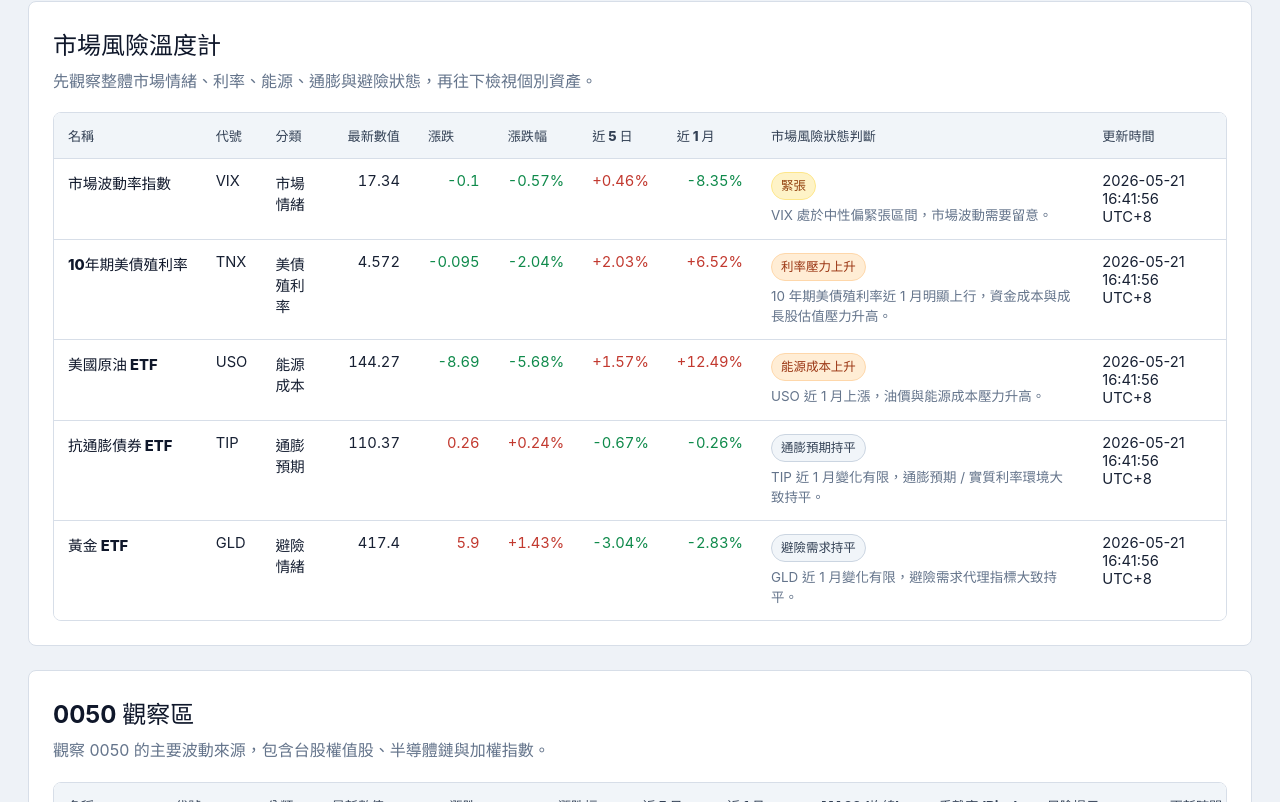
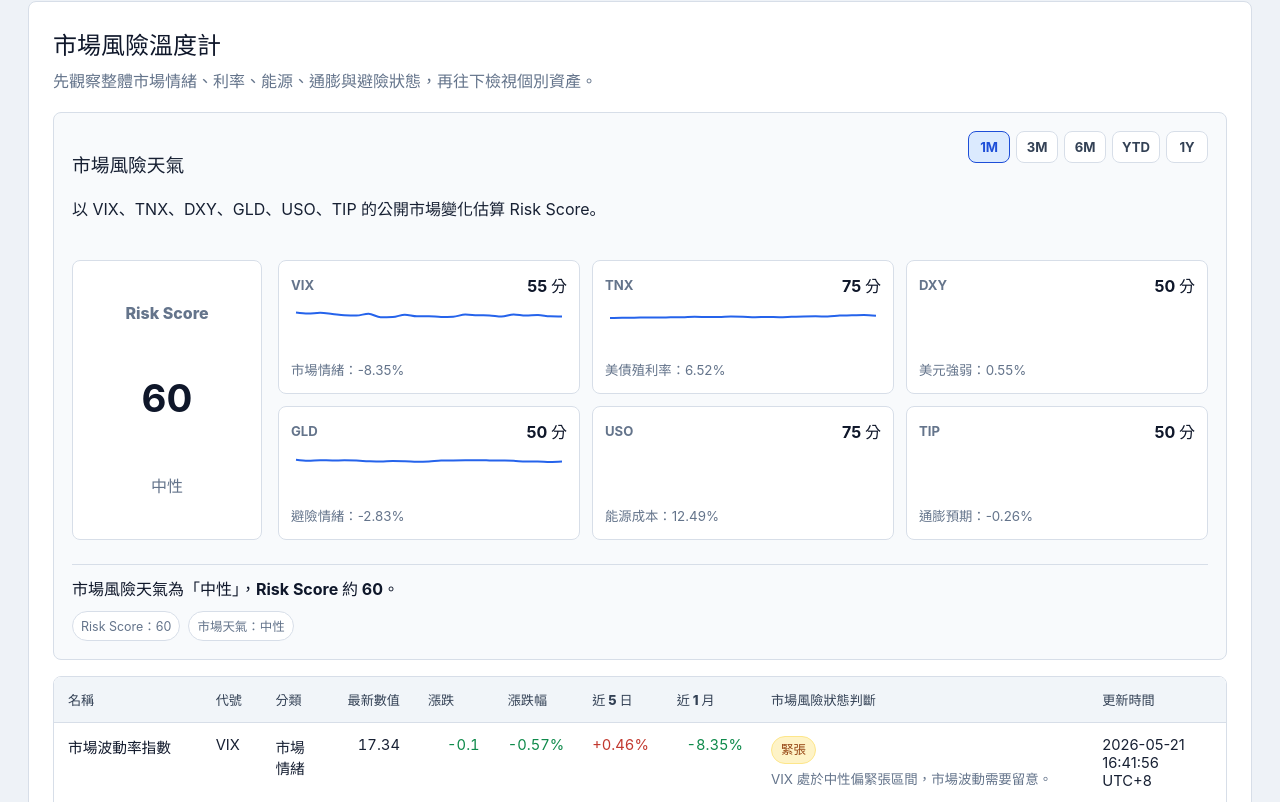
Before and after one commit to junyuo/market-watch-dashboard, a React (Vite) app: page / in a window 1280 px wide. Shown: the part 658-1460 px from the top of the page. Built offline with nearby package versions, Linux system fonts and the light colour scheme.

Commit message:
「市場風險天氣」現在搬到「市場風險溫度計」區塊內，放在風險表格上方

```diff
--- a/src/App.tsx
+++ b/src/App.tsx
@@ -1,6 +1,7 @@
 import { useEffect, useState } from "react";
 import { MarketInsightsSection } from "./components/MarketInsightsSection";
 import { MarketSection } from "./components/MarketSection";
+import { RiskWeatherPanel } from "./components/RiskWeatherPanel";
 import { SummaryCard } from "./components/SummaryCard";
 import { fallbackChartData, type DashboardChartData } from "./data/chartData";
 import { fallbackMarketData, type DashboardMarketData } from "./data/marketData";
@@ -91,7 +92,9 @@ function App() {
         showRiskSignals
         hideNotes
         hideRelatedAsset
-      />
+      >
+        <RiskWeatherPanel marketData={marketData} chartData={chartData} />
+      </MarketSection>
 
       <MarketSection
         title="0050 觀察區"
@@ -120,7 +123,7 @@ function App() {
         items={marketData.fxMacroItems}
       />
 
-      <MarketInsightsSection marketData={marketData} chartData={chartData} />
+      <MarketInsightsSection chartData={chartData} />
 
       <section className="update-panel" aria-label="資料更新時間">
         <div>
--- a/src/components/MarketInsightsSection.tsx
+++ b/src/components/MarketInsightsSection.tsx
@@ -13,47 +13,38 @@ import {
   XAxis,
   YAxis,
 } from "recharts";
-import type { DashboardChartData, TimeRange, TimeSeriesPoint } from "../data/chartData";
-import type { DashboardMarketData, MarketItem } from "../data/marketData";
+import type { DashboardChartData, TimeRange } from "../data/chartData";
 import {
   alignByDate,
-  filterByRange,
   formatPercent,
-  formatScore,
   getAnySeries,
   getSeries,
-  marketItem,
   normalizeSeries,
-  numericValue,
   periodReturn,
   periodSpread,
   round,
   timeRanges,
-  weatherForScore,
   type InsightCardData,
   type InsightMetric,
 } from "../utils/marketInsights";
 
 type MarketInsightsSectionProps = {
-  marketData: DashboardMarketData;
   chartData: DashboardChartData;
 };
 
 const chartColors = ["#2563eb", "#dc2626", "#16a34a", "#9333ea", "#f59e0b"];
 
-export function MarketInsightsSection({ marketData, chartData }: MarketInsightsSectionProps) {
+export function MarketInsightsSection({ chartData }: MarketInsightsSectionProps) {
   const [selectedRange, setSelectedRange] = useState<TimeRange>("1M");
 
   const tw0050 = useMemo(() => buildTw0050Insight(chartData, selectedRange), [chartData, selectedRange]);
   const us00646 = useMemo(() => buildUs00646Breakdown(chartData, selectedRange), [chartData, selectedRange]);
   const telecom = useMemo(() => buildTelecomComparison(chartData, selectedRange), [chartData, selectedRange]);
-  const risk = useMemo(() => buildRiskWeather(marketData, chartData, selectedRange), [marketData, chartData, selectedRange]);
   const fx = useMemo(() => buildFxMiniCards(chartData, selectedRange), [chartData, selectedRange]);
 
   const insightCards: InsightCardData[] = [
     tw0050.card,
     us00646.card,
-    risk.card,
   ];
 
   return (
@@ -172,27 +163,6 @@ export function MarketInsightsSection({ marketData, chartData }: MarketInsightsS
           )}
         </article>
 
-        <article className="chart-card insight-panel insight-panel--wide">
-          <PanelHeader
-            title="市場風險天氣"
-            description="以 VIX、TNX、DXY、GLD、USO、TIP 的公開市場變化估算 Risk Score。"
-            updatedAt={marketData.updatedAt}
-          />
-          <div className="risk-weather">
-            <div className={`risk-score risk-score--${risk.weather.level}`}>
-              <span>Risk Score</span>
-              <strong>{formatScore(risk.score)}</strong>
-              <em>{risk.weather.label}</em>
-            </div>
-            <div className="sparkline-grid">
-              {risk.indicators.map((indicator) => (
-                <SparklineCard key={indicator.symbol} indicator={indicator} />
-              ))}
-            </div>
-          </div>
-          <InsightSummary text={risk.summary} metrics={risk.metrics} />
-        </article>
-
         <article className="chart-card insight-panel">
           <PanelHeader
             title="美元壓力與匯率小卡"
@@ -260,23 +230,6 @@ function InsightSummary({ text, metrics }: { text: string; metrics: InsightMetri
 
 function EmptyInsight() {
   return <div className="empty-chart">資料不足，不產生判讀</div>;
-}
-
-function SparklineCard({ indicator }: { indicator: RiskIndicator }) {
-  return (
-    <div className="sparkline-card">
-      <div>
-        <span>{indicator.symbol}</span>
-        <strong>{indicator.score} 分</strong>
-      </div>
-      <ResponsiveContainer width="100%" height={48}>
-        <LineChart data={indicator.sparkline}>
-          <Line type="monotone" dataKey="value" stroke="#2563eb" strokeWidth={2} dot={false} />
-        </LineChart>
-      </ResponsiveContainer>
-      <small>{indicator.note}</small>
-    </div>
-  );
 }
 
 function buildTw0050Insight(chartData: DashboardChartData, range: TimeRange) {
@@ -399,81 +352,6 @@ function buildTelecomComparison(chartData: DashboardChartData, range: TimeRange)
   };
 }
 
-type RiskIndicator = {
-  symbol: string;
-  score: number;
-  note: string;
-  sparkline: TimeSeriesPoint[];
-};
-
-function buildRiskWeather(marketData: DashboardMarketData, chartData: DashboardChartData, range: TimeRange) {
-  const riskDefinitions = [
-    { symbol: "VIX", weight: 0.25, score: scoreVix },
-    { symbol: "TNX", weight: 0.2, score: scoreChange },
-    { symbol: "DXY", weight: 0.15, score: scoreChange },
-    { symbol: "GLD", weight: 0.15, score: scoreChange },
-    { symbol: "USO", weight: 0.15, score: scoreChange },
-    { symbol: "TIP", weight: 0.1, score: scoreTip },
-  ];
-
-  const indicators: RiskIndicator[] = riskDefinitions.map((definition) => {
-    const item = marketItem(marketData, definition.symbol);
-    const value = numericValue(item?.price ?? "N/A");
-    const period1m = numericValue(item?.period1m ?? "N/A");
-    const score = definition.score(value, period1m);
-    return {
-      symbol: definition.symbol,
-      score,
-      note: item ? `${item.category}：${item.period1m}%` : "資料不足",
-      sparkline: filterByRange(getAnySeries(chartData, definition.symbol), range),
-    };
-  });
-
-  const score = indicators.length
-    ? indicators.reduce((sum, indicator, index) => sum + indicator.score * riskDefinitions[index].weight, 0)
-    : null;
-  const weather = weatherForScore(score);
-
-  return {
-    score,
-    weather,
-    indicators,
-    summary: score === null ? "資料不足，不產生判讀" : `市場風險天氣為「${weather.label}」，Risk Score 約 ${Math.round(score)}。`,
-    metrics: [
-      { label: "Risk Score", value: formatScore(score) },
-      { label: "市場天氣", value: weather.label },
-    ],
-    card: {
-      title: "市場風險天氣",
-      status: weather.label,
-      description: score === null ? "資料不足，不產生判讀。" : `綜合風險分數約 ${Math.round(score)} / 100。`,
-      level: weather.level,
-      metrics: [{ label: "Risk Score", value: formatScore(score) }],
-    } satisfies InsightCardData,
-  };
-}
-
-function scoreVix(value: number | null) {
-  if (value === null) return 50;
-  if (value >= 25) return 90;
-  if (value >= 15) return 55;
-  return 20;
-}
-
-function scoreChange(_value: number | null, period1m: number | null) {
-  if (period1m === null) return 50;
-  if (period1m >= 5) return 75;
-  if (period1m <= -5) return 35;
-  return 50;
-}
-
-function scoreTip(_value: number | null, period1m: number | null) {
-  if (period1m === null) return 50;
-  if (period1m >= 1) return 65;
-  if (period1m <= -1) return 45;
-  return 50;
-}
-
 function buildFxMiniCards(chartData: DashboardChartData, range: TimeRange) {
   const usd = periodReturn(getSeries(chartData, "usdTwd", "USD/TWD"), range);
   const jpy = periodReturn(getSeries(chartData, "jpyTwd", "JPY/TWD"), range);
--- a/src/components/MarketSection.tsx
+++ b/src/components/MarketSection.tsx
@@ -1,4 +1,5 @@
 import type { MarketItem } from "../data/marketData";
+import type { ReactNode } from "react";
 import { MarketTable } from "./MarketTable";
 
 type MarketSectionProps = {
@@ -11,6 +12,7 @@ type MarketSectionProps = {
   showTechnicalMetrics?: boolean;
   showTechnicalRiskHint?: boolean;
   alignChangeColumns?: boolean;
+  children?: ReactNode;
 };
 
 export function MarketSection({
@@ -23,6 +25,7 @@ export function MarketSection({
   showTechnicalMetrics = false,
   showTechnicalRiskHint = false,
   alignChangeColumns = false,
+  children,
 }: MarketSectionProps) {
   return (
     <section className="dashboard-section">
@@ -30,6 +33,7 @@ export function MarketSection({
         <h2>{title}</h2>
         <p>{description}</p>
       </div>
+      {children}
       <MarketTable
         items={items}
         showRiskSignals={showRiskSignals}
--- /dev/null
+++ b/src/components/RiskWeatherPanel.tsx
@@ -0,0 +1,157 @@
+import { useMemo, useState } from "react";
+import { Line, LineChart, ResponsiveContainer } from "recharts";
+import type { DashboardChartData, TimeRange, TimeSeriesPoint } from "../data/chartData";
+import type { DashboardMarketData } from "../data/marketData";
+import {
+  filterByRange,
+  formatScore,
+  marketItem,
+  numericValue,
+  timeRanges,
+  weatherForScore,
+} from "../utils/marketInsights";
+
+type RiskWeatherPanelProps = {
+  marketData: DashboardMarketData;
+  chartData: DashboardChartData;
+};
+
+type RiskIndicator = {
+  symbol: string;
+  score: number;
+  note: string;
+  sparkline: TimeSeriesPoint[];
+};
+
+export function RiskWeatherPanel({ marketData, chartData }: RiskWeatherPanelProps) {
+  const [selectedRange, setSelectedRange] = useState<TimeRange>("1M");
+  const risk = useMemo(() => buildRiskWeather(marketData, chartData, selectedRange), [marketData, chartData, selectedRange]);
+
+  return (
+    <div className="risk-weather-panel">
+      <div className="chart-card__header">
+        <div>
+          <h3>市場風險天氣</h3>
+          <p>以 VIX、TNX、DXY、GLD、USO、TIP 的公開市場變化估算 Risk Score。</p>
+        </div>
+        <div className="range-control" aria-label="市場風險天氣時間範圍">
+          {timeRanges.map((range) => (
+            <button
+              key={range}
+              className={selectedRange === range ? "is-active" : ""}
+              type="button"
+              onClick={() => setSelectedRange(range)}
+            >
+              {range}
+            </button>
+          ))}
+        </div>
+      </div>
+
+      <div className="risk-weather">
+        <div className={`risk-score risk-score--${risk.weather.level}`}>
+          <span>Risk Score</span>
+          <strong>{formatScore(risk.score)}</strong>
+          <em>{risk.weather.label}</em>
+        </div>
+        <div className="sparkline-grid">
+          {risk.indicators.map((indicator) => (
+            <SparklineCard key={indicator.symbol} indicator={indicator} />
+          ))}
+        </div>
+      </div>
+      <div className="insight-summary">
+        <strong>{risk.summary}</strong>
+        <div>
+          {risk.metrics.map((metric) => (
+            <span key={metric.label}>
+              {metric.label}：{metric.value}
+            </span>
+          ))}
+        </div>
+      </div>
+    </div>
+  );
+}
+
+function SparklineCard({ indicator }: { indicator: RiskIndicator }) {
+  return (
+    <div className="sparkline-card">
+      <div>
+        <span>{indicator.symbol}</span>
+        <strong>{indicator.score} 分</strong>
+      </div>
+      <ResponsiveContainer width="100%" height={48}>
+        <LineChart data={indicator.sparkline}>
+          <Line type="monotone" dataKey="value" stroke="#2563eb" strokeWidth={2} dot={false} />
+        </LineChart>
+      </ResponsiveContainer>
+      <small>{indicator.note}</small>
+    </div>
+  );
+}
+
+function buildRiskWeather(marketData: DashboardMarketData, chartData: DashboardChartData, range: TimeRange) {
+  const riskDefinitions = [
+    { symbol: "VIX", weight: 0.25, score: scoreVix },
+    { symbol: "TNX", weight: 0.2, score: scoreChange },
+    { symbol: "DXY", weight: 0.15, score: scoreChange },
+    { symbol: "GLD", weight: 0.15, score: scoreChange },
+    { symbol: "USO", weight: 0.15, score: scoreChange },
+    { symbol: "TIP", weight: 0.1, score: scoreTip },
+  ];
+
+  const indicators: RiskIndicator[] = riskDefinitions.map((definition) => {
+    const item = marketItem(marketData, definition.symbol);
+    const value = numericValue(item?.price ?? "N/A");
+    const period1m = numericValue(item?.period1m ?? "N/A");
+    const score = definition.score(value, period1m);
+    return {
+      symbol: definition.symbol,
+      score,
+      note: item ? `${item.category}：${item.period1m}%` : "資料不足",
+      sparkline: filterByRange(getAnySeries(chartData, definition.symbol), range),
+    };
+  });
+
+  const score = indicators.length
+    ? indicators.reduce((sum, indicator, index) => sum + indicator.score * riskDefinitions[index].weight, 0)
+    : null;
+  const weather = weatherForScore(score);
+
+  return {
+    score,
+    weather,
+    indicators,
+    summary: score === null ? "資料不足，不產生判讀" : `市場風險天氣為「${weather.label}」，Risk Score 約 ${Math.round(score)}。`,
+    metrics: [
+      { label: "Risk Score", value: formatScore(score) },
+      { label: "市場天氣", value: weather.label },
+    ],
+  };
+}
+
+function getAnySeries(chartData: DashboardChartData, symbol: string) {
+  return chartData.charts.flatMap((chart) => chart.series).find((series) => series.symbol === symbol)?.data ?? [];
+}
+
+function scoreVix(value: number | null) {
+  if (value === null) return 50;
+  if (value >= 25) return 90;
+  if (value >= 15) return 55;
+  return 20;
+}
+
+function scoreChange(_value: number | null, period1m: number | null) {
+  if (period1m === null) return 50;
+  if (period1m >= 5) return 75;
+  if (period1m <= -5) return 35;
+  return 50;
+}
+
+function scoreTip(_value: number | null, period1m: number | null) {
+  if (period1m === null) return 50;
+  if (period1m >= 1) return 65;
+  if (period1m <= -1) return 45;
+  return 50;
+}
--- a/src/index.css
+++ b/src/index.css
@@ -493,6 +493,16 @@ button {
   align-items: stretch;
 }
 
+.risk-weather-panel {
+  display: grid;
+  gap: 12px;
+  border: 1px solid var(--line);
+  border-radius: 8px;
+  background: var(--surface-soft);
+  margin-bottom: 16px;
+  padding: 18px;
+}
+
 .risk-score {
   display: grid;
   place-items: center;
```
